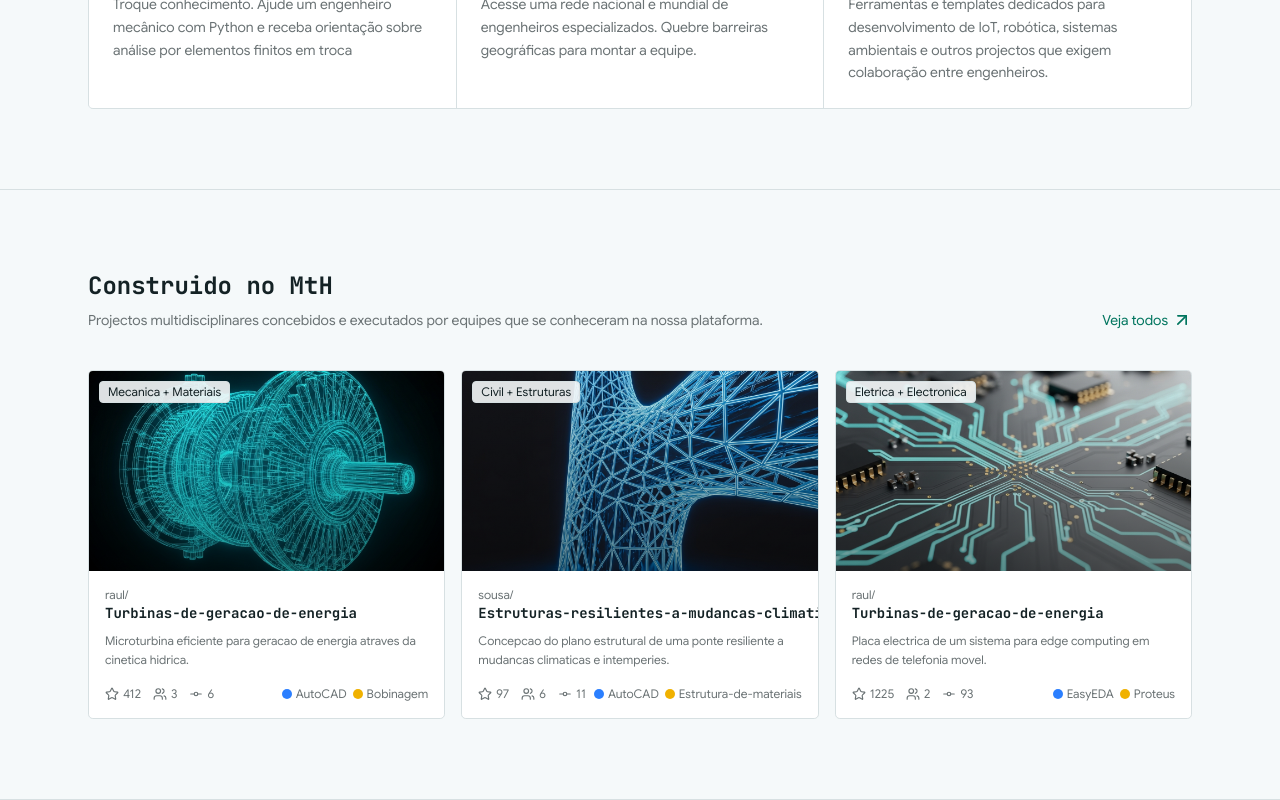
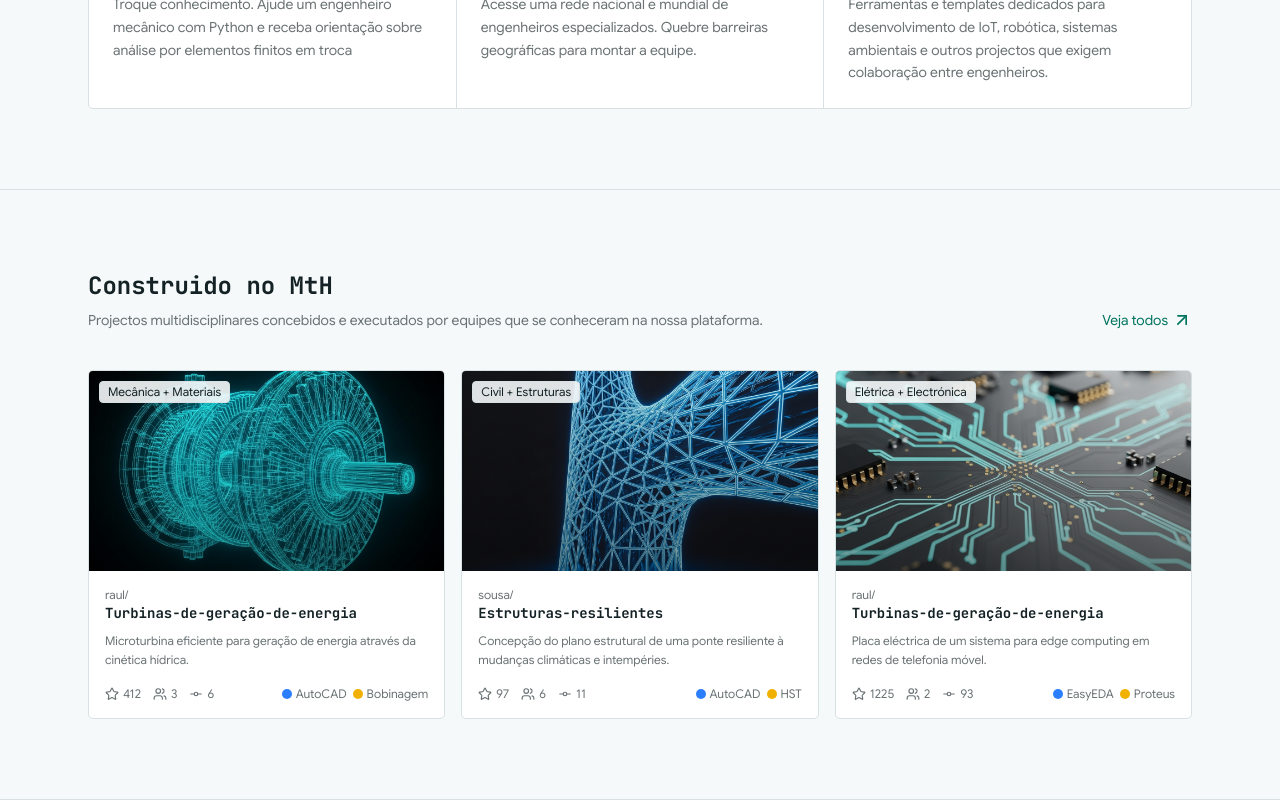
Before and after one commit to delcioleonardorofino/MthWeb_fork, a Next.js app: page / in a window 1280 px wide. Shown: the part 1266-2066 px from the top of the page. Built offline with nearby package versions, Linux system fonts and the light colour scheme.

Commit message:
Atualizar o Showcase.tsx

```diff
--- a/components/Showcase.tsx
+++ b/components/Showcase.tsx
@@ -43,7 +43,7 @@ export default function Showcase(){
                     />
                     <div className="absolute inset-0 bg-linear-to-t from-black/40 to-transparent"></div>
                     <span className="absolute top-2.5 left-2.5 px-2 py-0.5 text-xs font-medium bg-background/90 rounded border border-border text-foreground">
-                        Mecanica + Materiais
+                        Mecânica + Materiais
                     </span>
                 </div>
 
@@ -54,7 +54,7 @@ export default function Showcase(){
                                 raul/
                             </p>
                             <h3 className="text-sm font-semibold text-foreground group-hover:text-primary transition-colors font-mono truncate">
-                                Turbinas-de-geracao-de-energia
+                                Turbinas-de-geração-de-energia
                             </h3>
                         </div>
                         <ArrowUpRight size={20} fill='none' stroke='currentColor' strokeWidth={2} strokeLinecap='round' strokeLinejoin='round' aria-hidden='true'
@@ -62,7 +62,7 @@ export default function Showcase(){
                     </div>
 
                     <p className="text-xs text-muted-foreground mb-4 line-clamp-2 leading-relaxed">
-                        Microturbina eficiente para geracao de energia atraves da cinetica hidrica.
+                        Microturbina eficiente para geração de energia através da cinética hídrica.
                     </p>
                     <div className='flex items-center justify-between text-xs text-muted-foreground'>
                         <div className='flex items-center gap-3'>
@@ -122,7 +122,7 @@ export default function Showcase(){
                                 sousa/
                             </p>
                             <h3 className="text-sm font-semibold text-foreground group-hover:text-primary transition-colors font-mono truncate">
-                                Estruturas-resilientes-a-mudancas-climaticas
+                               Estruturas-resilientes
                             </h3>
                         </div>
                         <ArrowUpRight size={20} fill='none' stroke='currentColor' strokeWidth={2} strokeLinecap='round' strokeLinejoin='round' aria-hidden='true'
@@ -130,7 +130,7 @@ export default function Showcase(){
                     </div>
 
                     <p className="text-xs text-muted-foreground mb-4 line-clamp-2 leading-relaxed">
-                        Concepcao do plano estrutural de uma ponte resiliente a mudancas climaticas e intemperies.
+                        Concepção do plano estrutural de uma ponte resiliente à mudanças climáticas e intempéries.
                     </p>
                     <div className='flex items-center justify-between text-xs text-muted-foreground'>
                         <div className='flex items-center gap-3'>
@@ -158,7 +158,7 @@ export default function Showcase(){
                             </span>
                             <span className="flex items-center gap-1">
                                 <span className="h-2.5 w-2.5 rounded-full bg-yellow-500"></span>
-                                <span>Estrutura-de-materiais</span>
+                                <span>HST</span>
                             </span>
                         </div>
 
@@ -180,7 +180,7 @@ export default function Showcase(){
                     />
                     <div className="absolute inset-0 bg-linear-to-t from-black/40 to-transparent"></div>
                     <span className="absolute top-2.5 left-2.5 px-2 py-0.5 text-xs font-medium bg-background/90 rounded border border-border text-foreground">
-                        Eletrica + Electronica
+                        Elétrica + Electrónica
                     </span>
                 </div>
 
@@ -191,7 +191,7 @@ export default function Showcase(){
                                 raul/
                             </p>
                             <h3 className="text-sm font-semibold text-foreground group-hover:text-primary transition-colors font-mono truncate">
-                                Turbinas-de-geracao-de-energia
+                                Turbinas-de-geração-de-energia
                             </h3>
                         </div>
                         <ArrowUpRight size={20} fill='none' stroke='currentColor' strokeWidth={2} strokeLinecap='round' strokeLinejoin='round' aria-hidden='true'
@@ -199,7 +199,7 @@ export default function Showcase(){
                     </div>
 
                     <p className="text-xs text-muted-foreground mb-4 line-clamp-2 leading-relaxed">
-                        Placa electrica de um sistema para edge computing em redes de telefonia movel.
+                        Placa eléctrica de um sistema para edge computing em redes de telefonia móvel.
                     </p>
                     <div className='flex items-center justify-between text-xs text-muted-foreground'>
                         <div className='flex items-center gap-3'>
```
